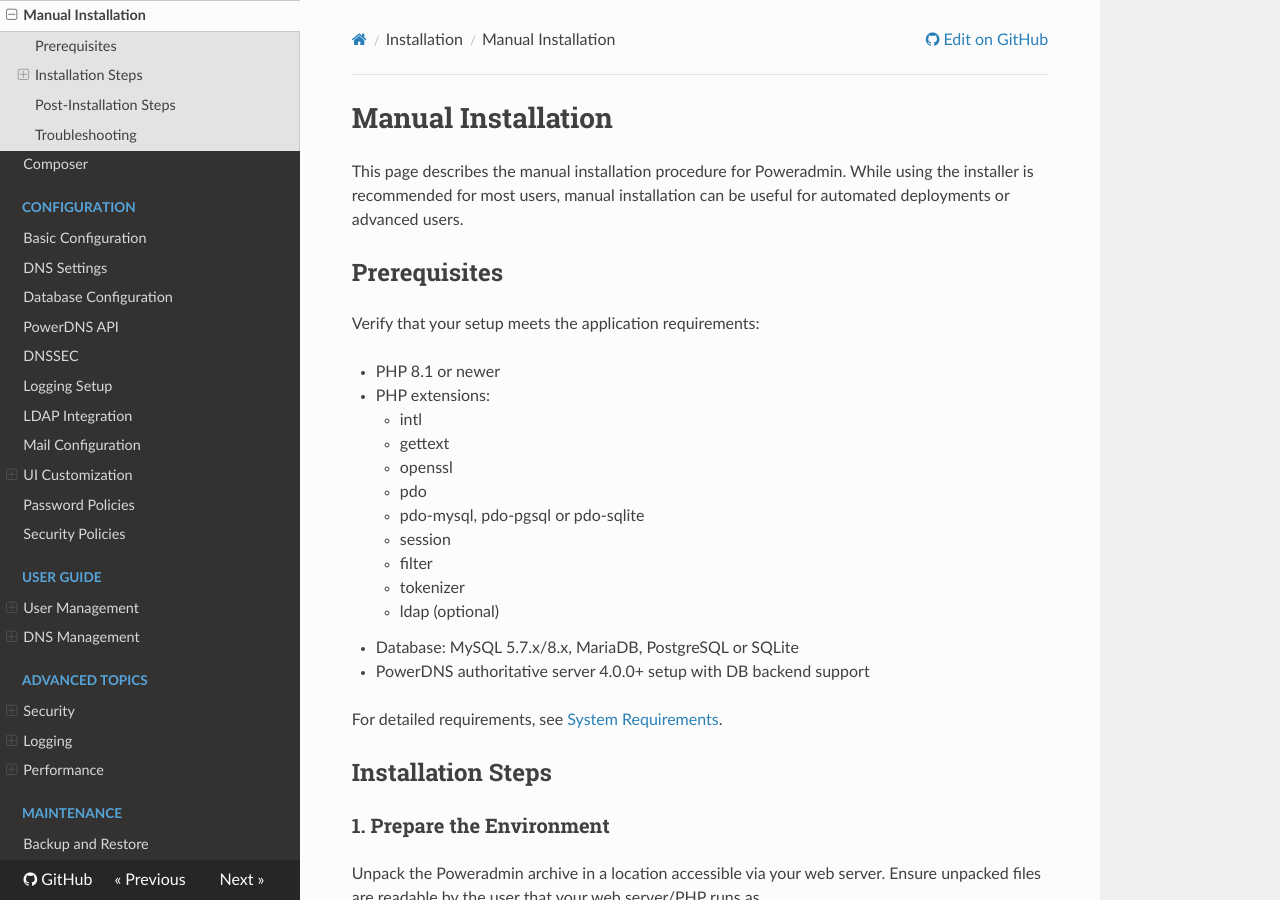
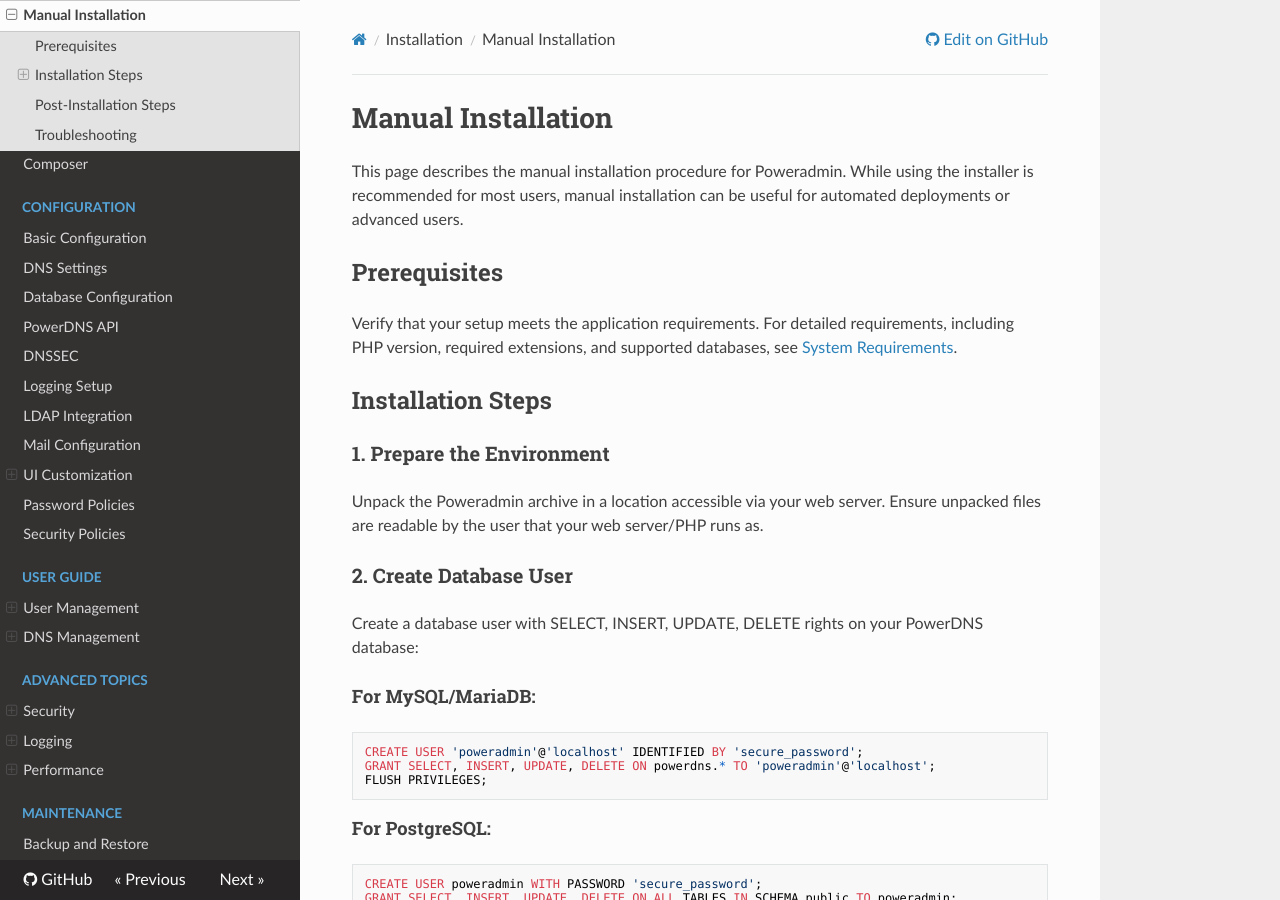
Before and after one commit to poweradmin/poweradmin-docs, an MkDocs documentation site: the page built from docs/installation/manual.md, in a window 1280 px wide and 900 px high. Built offline with MkDocs 1.6.1, drawn with Linux system fonts in a browser that asks for light colours; nearby versions of some CDN libraries.

Commit message:
docs: move requirements to proper location

```diff
--- a/docs/installation/manual.md
+++ b/docs/installation/manual.md
@@ -4,23 +4,7 @@
 
 ## Prerequisites
 
-Verify that your setup meets the application requirements:
-
-* PHP 8.1 or newer
-* PHP extensions:
-    * intl
-    * gettext
-    * openssl
-    * pdo
-    * pdo-mysql, pdo-pgsql or pdo-sqlite
-    * session
-    * filter
-    * tokenizer
-    * ldap (optional)
-* Database: MySQL 5.7.x/8.x, MariaDB, PostgreSQL or SQLite
-* PowerDNS authoritative server 4.0.0+ setup with DB backend support
-
-For detailed requirements, see [System Requirements](../getting-started/requirements.md).
+Verify that your setup meets the application requirements. For detailed requirements, including PHP version, required extensions, and supported databases, see [System Requirements](../getting-started/requirements.md).
 
 ## Installation Steps
 
```
Also changed, not shown: docs/getting-started/requirements.md (+10 -0 lines).
